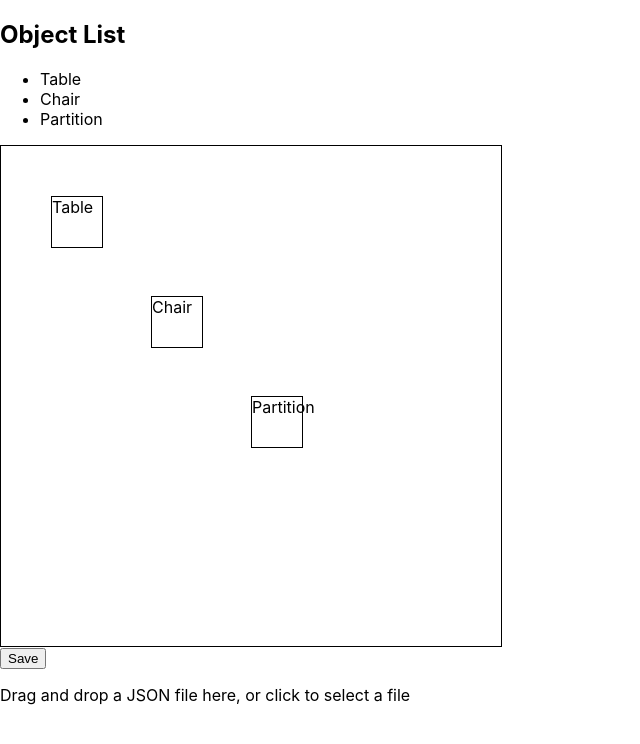
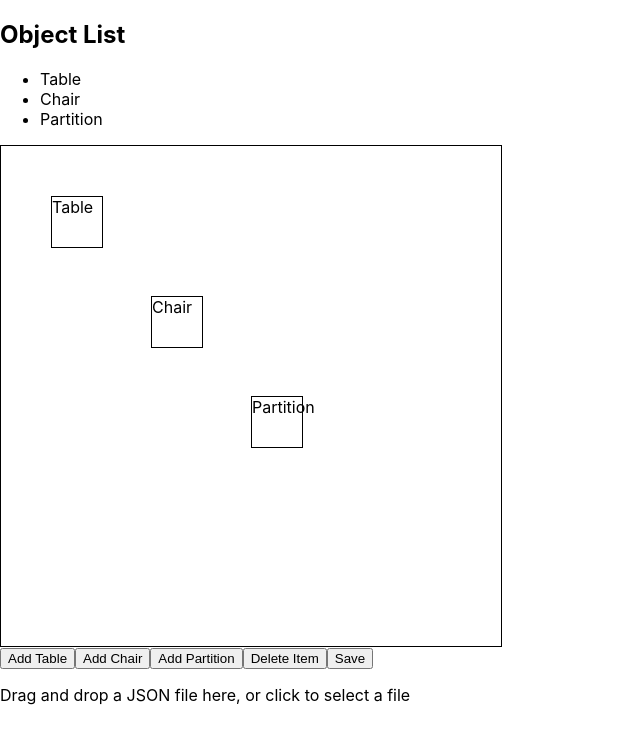
Before and after one commit to Segodnya/test-hs-2dplanner, a React (Create React App) app: page / in a window 1280 px wide. Shown: the top 744 px of the page, without its empty margins (0-640 px from the left). Built offline with nearby package versions, Linux system fonts and the light colour scheme.

Commit message:
Добавил кнопки для создания инстансов предметов, кнопку включения режима удаления предметов

```diff
--- a/src/components/Board.jsx
+++ b/src/components/Board.jsx
@@ -11,6 +11,7 @@ const initialObjects = [
 
 const Board = () => {
   const [objects, setObjects] = useState(initialObjects);
+  const [deleteMode, setDeleteMode] = useState(false);
 
   const [{ isOver }, drop] = useDrop(() => ({
     accept: "object",
@@ -40,6 +41,20 @@ const Board = () => {
     reader.readAsText(acceptedFiles[0]);
   };
 
+  const addObject = (label) => {
+    const newObject = {
+      id: objects.length + 1,
+      label,
+      left: 0,
+      top: 0,
+    };
+    setObjects([...objects, newObject]);
+  };
+
+  const deleteObject = (id) => {
+    setObjects(objects.filter((obj) => obj.id !== id));
+  };
+
   const ObjectItem = ({ obj }) => {
     const [{ opacity }, drag] = useDrag(() => ({
       type: "object",
@@ -53,9 +68,17 @@ const Board = () => {
         opacity: monitor.isDragging() ? 0.4 : 1,
       }),
     }));
+
+    const handleClick = () => {
+      if (deleteMode) {
+        deleteObject(obj.id);
+      }
+    };
+
     return (
       <div
         ref={drag}
+        onClick={handleClick}
         style={{
           position: "absolute",
           left: obj.left,
@@ -63,7 +86,7 @@ const Board = () => {
           border: "1px solid black",
           width: "50px",
           height: "50px",
-          cursor: "move",
+          cursor: deleteMode ? "pointer" : "move",
           opacity,
         }}
       >
@@ -88,6 +111,12 @@ const Board = () => {
         ))}
       </div>
       <div>
+        <button onClick={() => addObject("Table")}>Add Table</button>
+        <button onClick={() => addObject("Chair")}>Add Chair</button>
+        <button onClick={() => addObject("Partition")}>Add Partition</button>
+        <button onClick={() => setDeleteMode(!deleteMode)}>
+          {deleteMode ? "Cancel Delete" : "Delete Item"}
+        </button>
         <SaveButton objects={objects} />
         <ImportDropzone onImport={handleImport} />
       </div>
```
